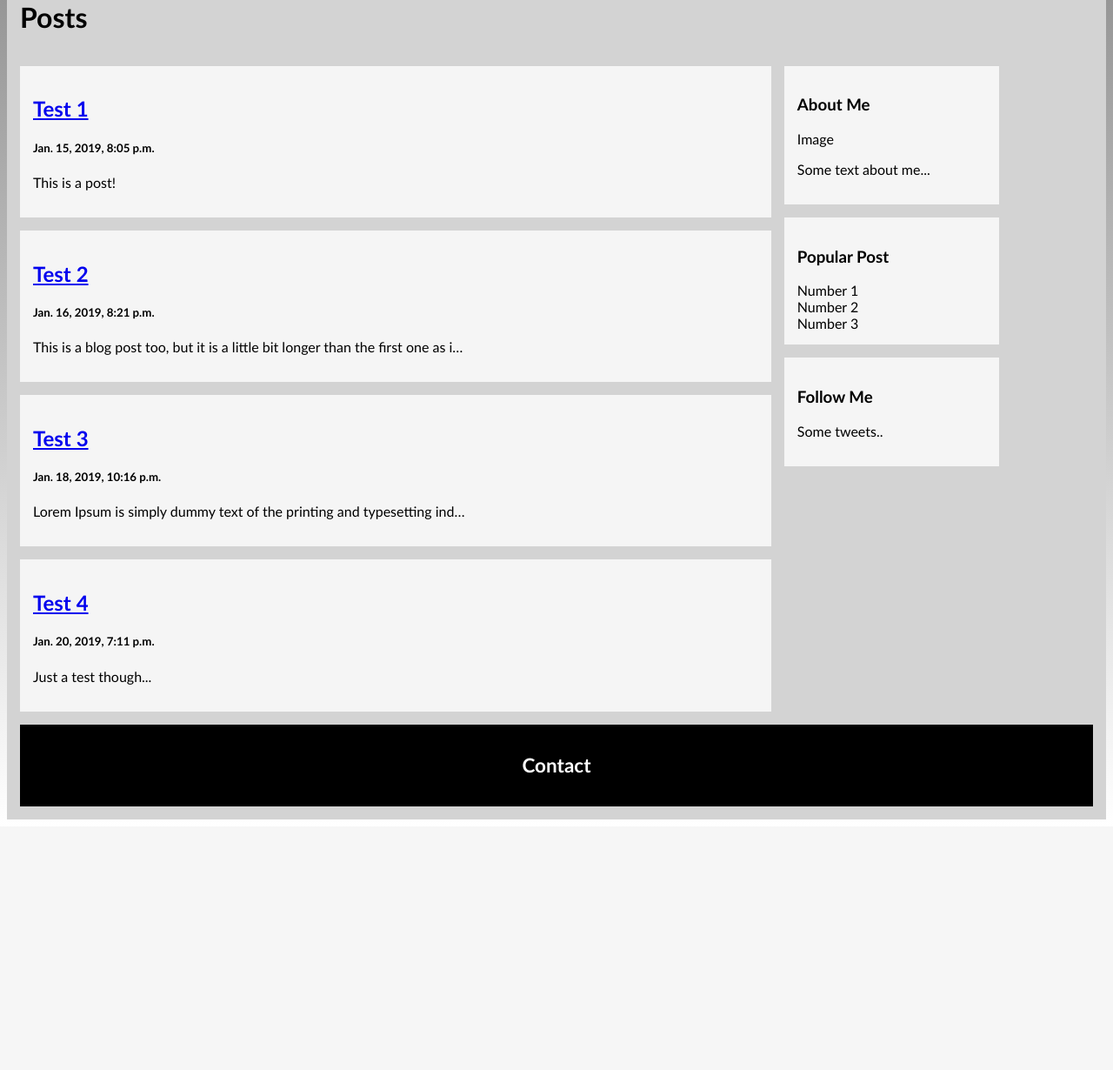
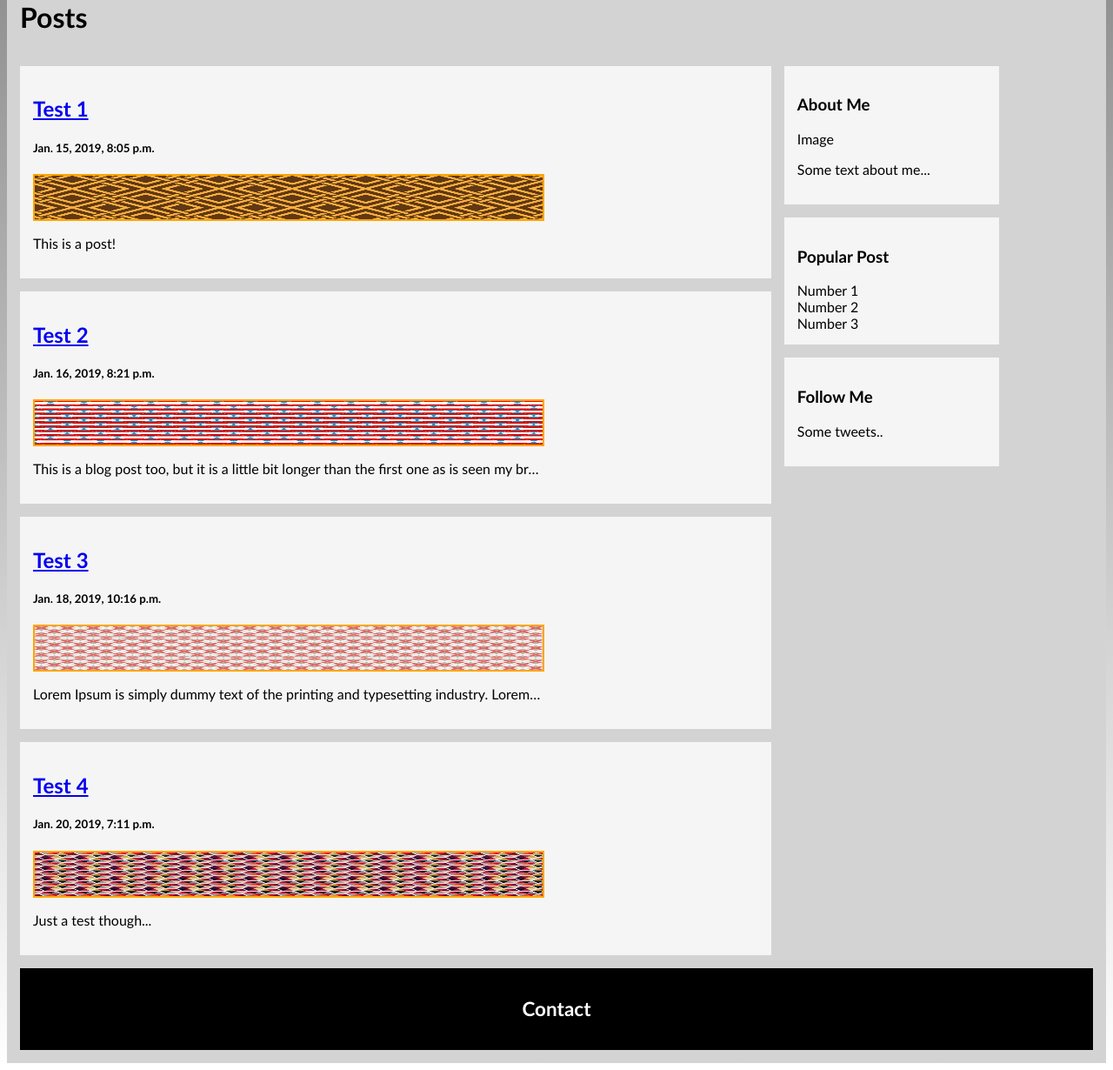
Before and after one commit to myasiny/mywebsite, a Django app: page /blog/ in a window 1280 px wide. Shown: the part 203-1433 px from the top of the page at 87% size. Before the commit the page ends 1145 px from the top, so only its background shows below. Run offline with Django 3.2, Linux system fonts and the light colour scheme; data comes from the database, SQL or seed files in the repository; both versions use the stored data as it was after the commit.

Commit message:
Random Image

```diff
--- a/static/css/base.css
+++ b/static/css/base.css
@@ -67,10 +67,26 @@ body {
 }
 
 .summary {
-    width: 500px;
-    overflow: hidden;
-    white-space: nowrap;
-    text-overflow: ellipsis;
+	width: 70%;
+	overflow: hidden;
+	white-space: nowrap;
+	text-overflow: ellipsis;
+}
+
+.pattern {
+	width: 70%;
+	height: 50px;
+	overflow: hidden;
+	display: flex;
+	flex-direction: row;
+	justify-content: center;
+	border: 2px solid orange;
+}
+
+.pattern-img {
+	flex: 1;
+	width: 10%;
+	height: 100%;
 }
 
 .footer {
--- a/templates/index.html
+++ b/templates/index.html
@@ -3,6 +3,8 @@
 
 {% extends 'base.html' %}
 {% block content %}
+
+{% load static %}
 
 <head>
     <meta charset="UTF-8">
@@ -16,12 +18,41 @@
             <div class="card">
                 <h2><a href={{ post.title.split|join:"%20" }}>{{ post.title }}</a></h2>
                 <h5>{{ post.date }}</h5>
+                <div class="pattern">
+                    <img class="pattern-img" alt="Pattern Image">
+                </div>
                 <p class="summary">{{ post.body }}</p>
             </div>
         {% endfor %}
     </div>
 </body>
 
+<script>
+    function getImage() {
+        var img = [
+            "{% static "img/1.jpg" %}",
+            "{% static "img/2.jpg" %}",
+            "{% static "img/3.jpg" %}",
+            "{% static "img/4.jpg" %}",
+            "{% static "img/5.jpg" %}",
+            "{% static "img/6.jpg" %}",
+            "{% static "img/7.jpg" %}",
+            "{% static "img/8.jpg" %}",
+            "{% static "img/9.jpg" %}"
+        ];
+        return img[Math.floor(Math.random() * img.length)];
+    }
+
+    function showImage() {
+        var tag = document.getElementsByClassName("pattern-img");
+        for (var i = 0; i < tag.length; i++) {
+            tag[i].src = getImage();
+        }
+    }
+
+    showImage();
+</script>
+
 {% endblock %}
 
 </html>
--- a/untitled/settings.py
+++ b/untitled/settings.py
@@ -20,7 +20,7 @@ BASE_DIR = os.path.dirname(os.path.dirname(os.path.abspath(__file__)))
 # See https://docs.djangoproject.com/en/2.1/howto/deployment/checklist/
 
 # SECURITY WARNING: keep the secret key used in production secret!
-SECRET_KEY = 'None'
+SECRET_KEY = 'yn$l)8-rzb-p#*fdgs2h(@-+-$wbz%0_qi%sbmbpn7#+p_f3u4'
 
 # SECURITY WARNING: don't run with debug turned on in production!
 DEBUG = True
```
Also changed, not shown: templates/detail.html (+7 -3 lines), db.sqlite3, static/img/1.jpg (added), static/img/2.jpg (added), static/img/3.jpg (added), static/img/4.jpg (added), static/img/5.jpg (added), static/img/6.jpg (added), static/img/7.jpg (added), static/img/8.jpg (added), static/img/9.jpg (added).
